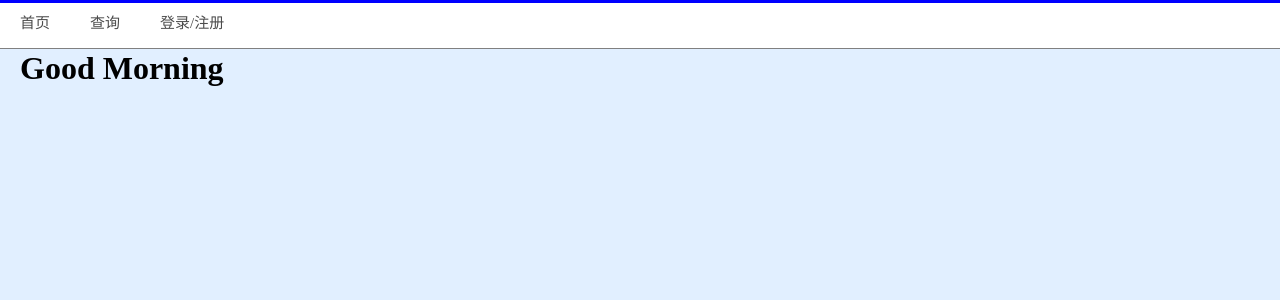
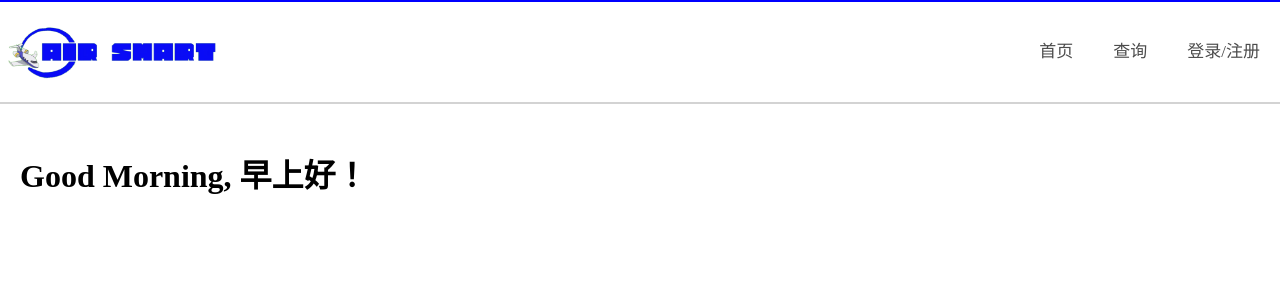
Before and after one commit to 20231098/BUAA_SE_2023_SmartAirportSystem_frontend, a Vue app: page /#/ in a window 1280 px wide. Shown: the top 300 px of the page. Built offline with nearby package versions, Linux system fonts and the light colour scheme.

Commit message:
添加商户入驻，修改排版

```diff
--- a/src/components/pageChange.vue
+++ b/src/components/pageChange.vue
@@ -47,10 +47,7 @@ export default {
 
 .box {
     height: 45px;
-    border-top: 3px solid blue;
-    border-bottom: 1px solid grey;
-    background-color: white;
-    font-size: 15px;
+    font-size: 17px;
     line-height: 41px;
 }
 </style>
--- a/src/views/HomePage.vue
+++ b/src/views/HomePage.vue
@@ -1,13 +1,15 @@
 <template>
     <!-- 打招呼显示 （早午晚） -->
-    <div class="greeting">
-        <h1 v-if="time == 1">Good Morning</h1>
-        <h1 v-else-if="time == 2">Good Afternoon</h1>
-        <h1 v-else>Good Evening</h1>
+    <div class="headerContainer">
+        <img src="@/assets/logo.png" class="logo" />
+        <pageChange class="pageChange"></pageChange>
     </div>
 
-    <pageChange></pageChange>
-
+    <div class="greeting">
+        <h1 v-if="time == 1">Good Morning, 早上好！</h1>
+        <h1 v-else-if="time == 2">Good Afternoon, 中午好！</h1>
+        <h1 v-else>Good Evening, 下午好！</h1>
+    </div>
 </template>
 
 <script>
@@ -41,7 +43,6 @@ export default {
     position: absolute;
     width: 100%;
     height: 100%;
-    background-color: rgb(225, 239, 255);
     z-index: -99999;
 }
 
@@ -54,7 +55,24 @@ export default {
     margin: 10px;
     padding: 10px;
     position: absolute;
-    top: 30px;
+    top: 130px;
 }
 
+.logo {
+    height: 100px;
+    width: 250px;
+}
+
+.pageChange {
+    position:fixed;
+    right: 0px;
+    top: 31px;
+}
+
+.headerContainer{
+    height: 100px;
+    border-top: blue solid 2px;
+    border-bottom: lightgrey solid 2px;
+    display: flex;
+}
 </style>
--- a/src/views/LoginPage.vue
+++ b/src/views/LoginPage.vue
@@ -1,6 +1,6 @@
 <template>
     <title>登录</title>
-    <div class="login">
+    <div class="login"  @keyup.enter="keyPressed">
         <h4>用户登录</h4>
         <el-form :model="loginForm" label-width="70px" :rules="loginRules">
             <el-form-item label="邮箱" class="login_input_box" prop="email">
@@ -8,12 +8,13 @@
             </el-form-item>
 
             <el-form-item label="密码" class="login_input_box" prop="pass">
-                <el-input show-password v-model="loginForm.pass" type="password" placeholder="请输入密码"></el-input>
+                <el-input show-password v-model="loginForm.pass" type="password"
+                    placeholder="请输入密码"></el-input>
             </el-form-item>
 
             <div class="button">
                 <el-button @click="submit_btn" class="submit_btn" type="primary">登录</el-button>
-                <el-button @click="register_btn" class="register_btn" type="plain">注册</el-button>
+                <el-button @click="goRegister_btn" class="goRegister_btn" type="plain">注册</el-button>
             </div>
         </el-form>
     </div>
@@ -42,36 +43,49 @@ export default {
         }
     },
 
+    mounted(){
+
+    },
+
     methods: {
         submit_btn() {
             if (!this.loginForm.email || !this.loginForm.pass) {
                 ElMessage({
-                    showClose: true,
                     type: 'error',
                     message: "账号或密码不能为空！",
                     duration: 2000,
                 })
             }
-
-            // if (/*登录信息匹配并成功登录*/) {
-            //     alert("登录成功！");
+            // else if (/*登录信息匹配并成功登录*/) {
+            //     ElMessage({
+            //         type: 'success',
+            //         message: "登录成功！",
+            //         duration: 2000,
+            //     })
             //     router.push('/'); //回到主页面
-            // }else {
-            //     alert(账号或密码不正确！);
             // }
+            else {
+                ElMessage({
+                    type: 'error',
+                    message: "账号或密码不正确！",
+                    duration: 2000,
+                })
+            }
         },
 
-        register_btn() {
+        goRegister_btn() {
             router.push('/register');
+        },
+
+        keyPressed() {
+            this.submit_btn();
         }
-
     }
 }
 </script>
 
 
 <style>
-
 .login {
     position: absolute;
     top: 50%;
@@ -100,14 +114,13 @@ h4 {
     margin: auto;
 }
 
-.register_btn {
+.goRegister_btn {
     width: 40%;
     margin: auto;
 }
 
-.login_input_box{
+.login_input_box {
     margin: 10px;
     width: 89%;
 }
-
 </style>
--- a/src/views/RegisterPage.vue
+++ b/src/views/RegisterPage.vue
@@ -1,6 +1,6 @@
 <template>
     <title>注册</title>
-    <div class="register">
+    <div class="register" @keyup.enter="keyPressed">
         <h4>注册新账号</h4>
         <el-form :model="registerForm" :rules="rules" ref="registerForm" label-width="80px" class="registerFormStyle"
             status-icon="true">
@@ -8,8 +8,9 @@
             <el-form-item label="用户类型" prop="uType" class="register_input_box">
                 <el-select v-model="registerForm.uType" placeholder="请选择用户类型">
                     <el-option label="普通用户" value="user" />
-                    <el-option label="航空公司" value="airline" />
+                    <el-option label="航空公司" value="company" />
                     <el-option label="管理员" value="admin" />
+                    <el-option label="商户入驻" value="merchant" />
                 </el-select>
             </el-form-item>
 
@@ -23,6 +24,11 @@
 
             <el-form-item label="员工名称" prop="adminName" v-if="registerForm.uType == 'admin'" class="register_input_box">
                 <el-input v-model="registerForm.adminName" placeholder="请输入名称"></el-input>
+            </el-form-item>
+
+            <el-form-item label="商户名称" prop="merchantName" v-if="registerForm.uType == 'merchant'"
+                class="register_input_box">
+                <el-input v-model="registerForm.merchantName" placeholder="请输入名称"></el-input>
             </el-form-item>
 
             <el-form-item label="员工号" prop="adminID" v-if="registerForm.uType == 'admin'" class="register_input_box">
@@ -43,7 +49,7 @@
 
 
             <div class="button">
-                <el-button @click="register_btn()" class="register_btn" type="primary">注册</el-button>
+                <el-button @click="register_btn" class="register_btn" type="primary">注册</el-button>
             </div>
         </el-form>
 
@@ -54,6 +60,8 @@
 <script>
 import router from '@/routes/router';
 import { ElMessage } from 'element-plus';
+
+
 
 export default {
     name: "RegisterPage",
@@ -98,15 +106,7 @@ export default {
             callback(new Error('名称只能由中英文、数字和下划线组成，不超过12位'));
         };
 
-        var validateAdminName = (rule, value, callback) => {
-            const regAdminName = /^[\u4e00-\u9fa5a-zA-Z0-9_]{1,12}$/;
-            if (regAdminName.test(value)) {
-                callback();
-            }
-            callback(new Error('名称只能由中英文、数字和下划线组成，不超过30位'));
-        };
-
-        var validateAirlineName = (rule, value, callback) => {
+        var validateName2 = (rule, value, callback) => {
             const regAirlineName = /^[\u4e00-\u9fa5a-zA-Z0-9_]{1,30}$/;
             if (regAirlineName.test(value)) {
                 callback();
@@ -134,12 +134,17 @@ export default {
 
                 airlineName: [
                     { required: true, message: '公司名称不能为空', trigger: 'blur' },
-                    { validator: validateAirlineName, trigger: 'blur' }
+                    { validator: validateName2, trigger: 'blur' }
                 ],
 
                 adminName: [
                     { required: true, message: '员工名称不能为空', trigger: 'blur' },
-                    { validator: validateAdminName, trigger: 'blur' }
+                    { validator: validateName, trigger: 'blur' }
+                ],
+
+                merchantName: [
+                    { required: true, message: '商户名称不能为空', trigger: 'blur' },
+                    { validator: validateName2, trigger: 'blur' }
                 ],
 
                 adminID: [
@@ -180,14 +185,18 @@ export default {
                     router.push('/');
                 } else {
                     ElMessage({
-                        showClose: true,
                         type: 'error',
                         message: "请完成填写",
                         duration: 2000,
                     })
                 }
             })
+        },
+
+        keyPressed() {
+            this.register_btn();
         }
+
     },
 
 }
@@ -211,8 +220,13 @@ h4 {
     padding: 5px;
 }
 
-.register_input_box{
+.register_input_box {
     margin: 10px;
     width: 89%;
 }
+
+.register_btn {
+    width: 40%;
+    margin: auto;
+}
 </style>
```
Also changed, not shown: src/assets/logo.png.
